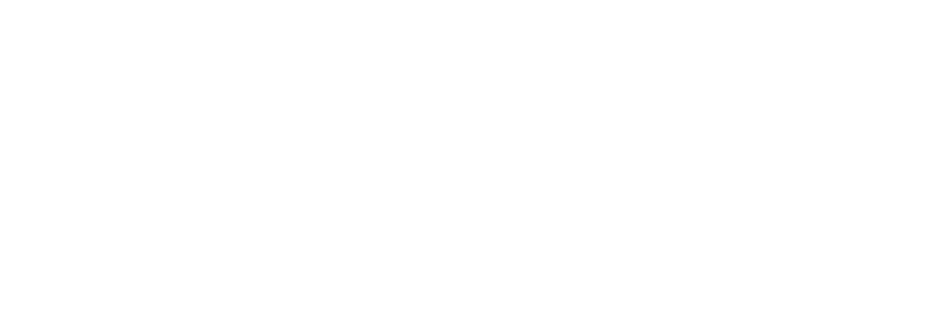
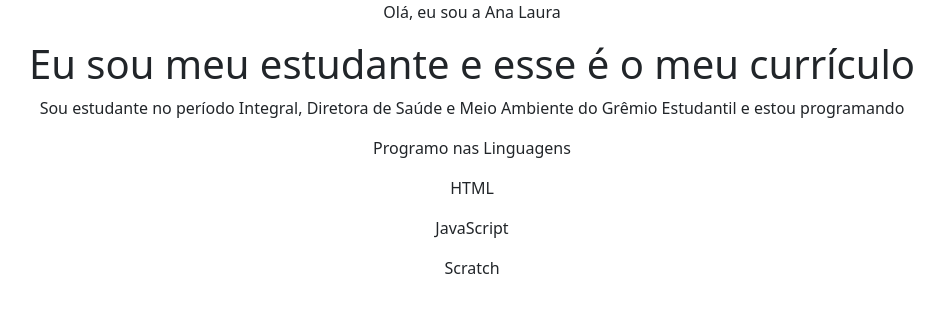
Before and after one commit to anylili/Portifolio-2B-2025, a plain HTML site: page index.html in a window 1280 px wide. Shown: the whole page, without its empty margins (168-1112 px from the left). Drawn offline with nearby package versions, Linux system fonts and the light colour scheme.

Commit message:
Add files via upload

```diff
--- a/index.html
+++ b/index.html
@@ -1,11 +1,23 @@
 <!DOCTYPE html>
-<html lang="en">
+<html lang="pt-br">
 <head>
     <meta charset="UTF-8">
     <meta name="viewport" content="width=device-width, initial-scale=1.0">
-    <title>Document</title>
+    <title>Portifólio</title>
+    <link href="https://cdn.jsdelivr.net/npm/bootstrap@5.3.4/dist/css/bootstrap.min.css" rel="stylesheet" integrity="sha384-DQvkBjpPgn7RC31MCQoOeC9TI2kdqa4+BSgNMNj8v77fdC77Kj5zpWFTJaaAoMbC" crossorigin="anonymous">
 </head>
 <body>
-
+    <header class="container text-center">
+        <p>Olá, eu sou a Ana Laura</p>
+        <h1>Eu sou meu estudante e esse é o meu currículo</h1>
+        <p>Sou estudante no período Integral, Diretora de Saúde e Meio Ambiente do Grêmio Estudantil e estou programando</p>
+        <p>Programo nas Linguagens</p>
+        <div>
+            <p>HTML</p>
+            <P>JavaScript</P>
+            <p>Scratch</p>
+        </div>
+    </header>
+    <script src="https://cdn.jsdelivr.net/npm/bootstrap@5.3.4/dist/js/bootstrap.bundle.min.js" integrity="sha384-YUe2LzesAfftltw+PEaao2tjU/QATaW/rOitAq67e0CT0Zi2VVRL0oC4+gAaeBKu" crossorigin="anonymous"></script>
 </body>
 </html>
```
